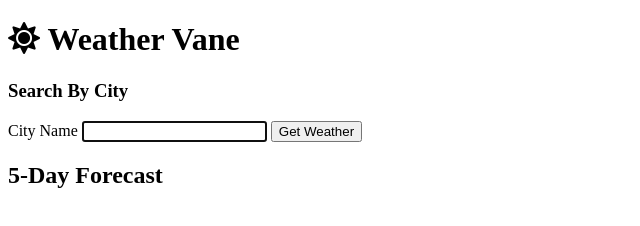
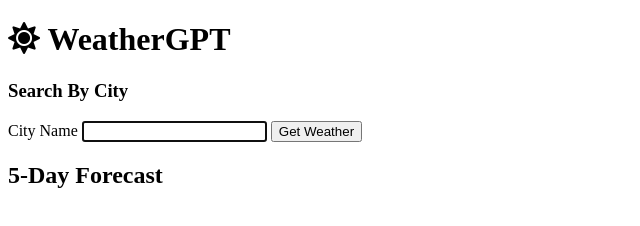
Before and after one commit to GO4YAS/knoweather, a plain HTML site: page index.html in a window 1280 px wide. Shown: the full height of the page, 0-640 px from the left. Drawn offline with Linux system fonts and the light colour scheme.

Commit message:
intial commit

```diff
--- a/index.html
+++ b/index.html
@@ -13,7 +13,7 @@
 
 <body class="flex-column min-100-vh">
   <header class="hero">
-    <h1 class="app-title"><i class="fas fa-sun"></i> Weather Vane</h1>
+    <h1 class="app-title"><i class="fas fa-sun"></i> WeatherGPT</h1>
   </header>
 
 
```
